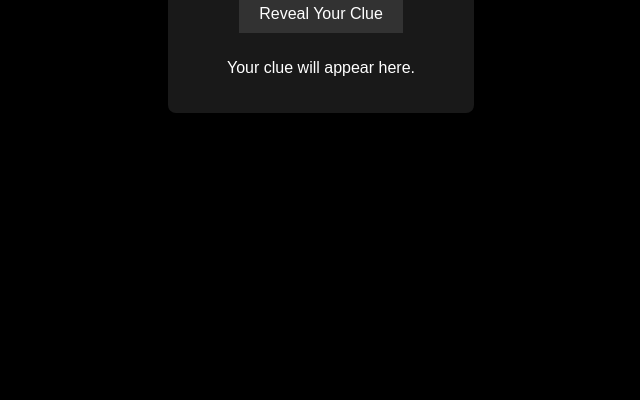
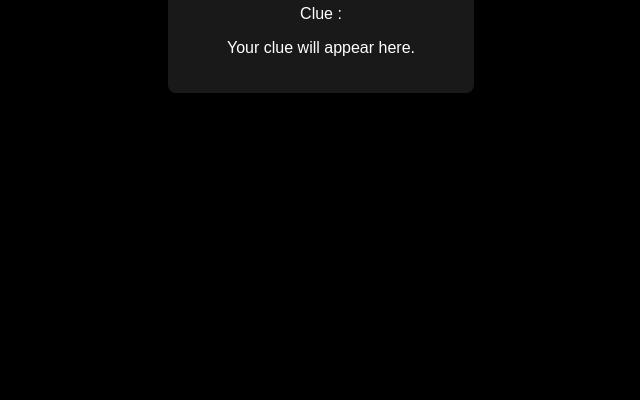
Before and after one commit to Arp-s/mystical-creature, a website: page game.html in a window 1280 px wide. Shown: the part 400-800 px from the top of the page, without its empty margins (319-959 px from the left). Drawn offline with Linux system fonts and the light colour scheme.

Commit message:
Update game.html

```diff
--- a/game.html
+++ b/game.html
@@ -10,7 +10,7 @@
 <body>
     <div class="container">
         <h1>Mystical Creature</h1>
-        <button id="revealBtn">Reveal Your Clue</button>
+        <p>Clue :</p>
         <p id="clueDisplay">Your clue will appear here.</p>
     </div>
 
```
